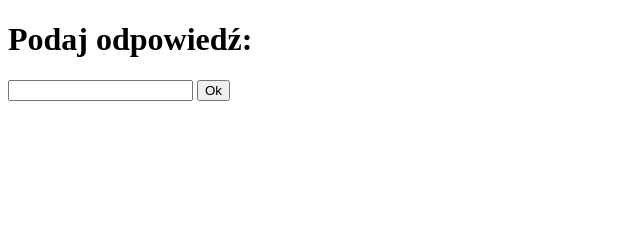
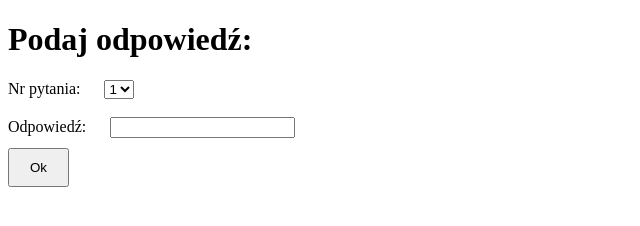
Before and after one commit to WiktorKilijan/dawidola, a plain HTML site: page index.html in a window 1280 px wide. Shown: the whole page, without its empty margins (0-640 px from the left). Drawn offline with Linux system fonts and the light colour scheme.

Commit message:
styles and js update

```diff
--- a/index.css
+++ b/index.css
@@ -0,0 +1,10 @@
+label {
+    padding-right: 20px;
+}
+
+button {
+    margin-top: 10px;
+    padding: 10px;
+    padding-left: 20px;
+    padding-right: 20px;
+}
--- a/index.html
+++ b/index.html
@@ -1,12 +1,25 @@
 <!DOCTYPE html>
 <head>
     <title>Dawidola</title>
+    <link rel="stylesheet" href="index.css">
 </head>
-<body>
+<body class="center">
     <h1>Podaj odpowiedź:</h1>
     <form id="answerForm">
-        <input id="inputAnswer" form="text">
-        <button type="submit" onclick="submitForm()">Ok</button>
+        <div>
+            <label>Nr pytania:</label>
+            <select id="questionNum" onchange="optionSelected()">
+            </select>
+        </div>
+        <br>
+
+        <div>
+            <label>Odpowiedź:</label>
+            <input id="inputAnswer" form="text" value="">
+        </div>
+        <div>
+            <button type="button" onclick="submitForm()">Ok</button>
+        </div>
     </form>
 
     <script src="index.js"></script>
--- a/index.js
+++ b/index.js
@@ -1,23 +1,57 @@
-const questionsAnswers = new Map();
-questionsAnswers.set('asd', 'Kobiety')
-questionsAnswers.set('123', 'Kobiety')
+const renderQuestionNumbers = () => {
+    clearInput();
+    for (let i = 0; i < questionsAnswers.length; i++) {
+        let opt = document.createElement('option');
+        opt.value = i;
+        opt.innerHTML = i + 1;
+        dropdown.appendChild(opt);
+    }
+    dropdown.options[0].selected = true;
+}
 
-const failMsg = 'Niepoprawna odpowiedź, spróbujcie jeszcze raz';
+const optionSelected = () => {
+    const selectedValue = document.getElementById("questionNum").value;
+    currQuestionNumber = parseInt(selectedValue);
+    clearInput();
+}
 
 const submitForm = () => {
-    const value = document.getElementById("inputAnswer");
-    console.log(value.value);
-    console.log(questionsAnswers);
-    checkAnswer(value.value)
-
+    checkAnswer(answerBox.value);
 }
 
 const checkAnswer = (answer) => {
-    const book = questionsAnswers?.get(answer)?.toString();
+    const currQuestion = questionsAnswers[currQuestionNumber];
 
-    if (book) {
-        alert(book)
+    if (currQuestion.answer === answer) {
+        confirm(currQuestion.book);
+        debugger;
+        if (currQuestionNumber < questionsAnswers.length - 1) {
+            dropdown.options[currQuestionNumber].selected = false;
+            currQuestionNumber = currQuestionNumber + 1;
+            dropdown.options[currQuestionNumber].selected = true;
+        }
     } else {
-        alert(failMsg)
+        confirm(failMsg);
     }
+    clearInput();
 }
+
+const clearInput = () => {
+    answerBox.value = '';
+}
+
+let currQuestionNumber = 0;
+const questionsAnswers = [
+    {
+        answer: 'asd',
+        book: 'Kobiety'
+    },
+    {
+        answer: '123',
+        book: 'Władca pierścieni'
+    },
+];
+const failMsg = 'Niepoprawna odpowiedź, spróbujcie jeszcze raz';
+const dropdown = document.getElementById("questionNum");
+const answerBox = document.getElementById("inputAnswer");
+renderQuestionNumbers();
```
